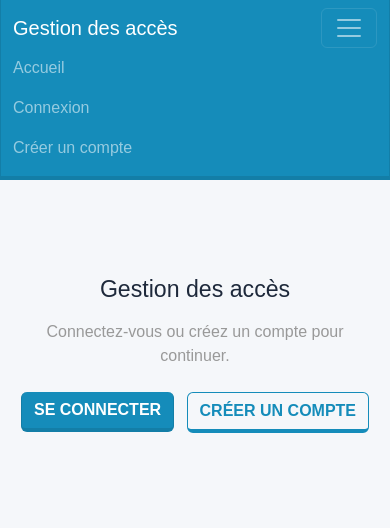
After one commit to YaDevv/CyberSecuSymfony, a Symfony app: template templates/home/index.html.twig in a window 390 px wide, after a click that opens the changed part. The commit adds this page. Shown: the top 528 px of the page. Run offline with Twig, Linux system fonts and the light colour scheme; the template is opened without the code that fills it, so the values that code supplies are empty; some libraries are stand-ins or nearby versions.

Commit message:
Page d'accueil et menu de navigation selon les roles
- HomeController (/) avec boutons adaptes: visiteur, utilisateur, administrateur
- Barre de navigation commune (menu burger sur mobile), liens selon les roles
- Redirection apres connexion vers l'accueil

Co-Authored-By: Claude Sonnet 5.5 <noreply@anthropic.com>
Claude-Session: https://claude.ai/code/session_01J1FXBuRM4vQNyU1RjUsBGH

```diff
--- a/public/css/style.css
+++ b/public/css/style.css
@@ -18,7 +18,7 @@ body {
 /* Page d'inscription */
 
 .page-inscription {
-    min-height: 100vh;
+    min-height: calc(100vh - 56px);
 
     display: flex;
     justify-content: center;
--- a/src/Controller/SecurityController.php
+++ b/src/Controller/SecurityController.php
@@ -14,7 +14,7 @@ final class SecurityController extends AbstractController
     {
         // Un utilisateur déjà connecté n'a rien à faire sur la page de connexion
         if ($this->getUser()) {
-            return $this->redirectToRoute('app_password');
+            return $this->redirectToRoute('app_home');
         }
 
         return $this->render('security/login.html.twig', [
--- /dev/null
+++ b/templates/_partials/navbar.html.twig
@@ -0,0 +1,53 @@
+<nav class="navbar navbar-expand-md navbar-dark bg-primary">
+	<div class="container">
+
+		<a class="navbar-brand" href="{{ path('app_home') }}">Gestion des accès</a>
+
+		<button class="navbar-toggler" type="button" data-bs-toggle="collapse" data-bs-target="#menu-principal" aria-controls="menu-principal" aria-expanded="false" aria-label="Ouvrir le menu">
+			<span class="navbar-toggler-icon"></span>
+		</button>
+
+		<div class="collapse navbar-collapse" id="menu-principal">
+
+			<ul class="navbar-nav me-auto">
+				<li class="nav-item">
+					<a class="nav-link" href="{{ path('app_home') }}">Accueil</a>
+				</li>
+
+				{% if is_granted('ROLE_USER') %}
+					<li class="nav-item">
+						<a class="nav-link" href="{{ path('app_password') }}">Mon mot de passe</a>
+					</li>
+				{% endif %}
+
+				{% if is_granted('ROLE_ADMIN') %}
+					<li class="nav-item">
+						<a class="nav-link" href="{{ path('app_admin') }}">Utilisateurs</a>
+					</li>
+					<li class="nav-item">
+						<a class="nav-link" href="{{ path('app_admin_user_new') }}">Ajouter un utilisateur</a>
+					</li>
+				{% endif %}
+			</ul>
+
+			<ul class="navbar-nav">
+				{% if is_granted('ROLE_USER') %}
+					<li class="nav-item">
+						<span class="navbar-text me-md-3">{{ app.user.userIdentifier }}</span>
+					</li>
+					<li class="nav-item">
+						<a class="nav-link" href="{{ path('app_logout') }}">Se déconnecter</a>
+					</li>
+				{% else %}
+					<li class="nav-item">
+						<a class="nav-link" href="{{ path('app_login') }}">Connexion</a>
+					</li>
+					<li class="nav-item">
+						<a class="nav-link" href="{{ path('app_register') }}">Créer un compte</a>
+					</li>
+				{% endif %}
+			</ul>
+
+		</div>
+	</div>
+</nav>
--- a/templates/base.html.twig
+++ b/templates/base.html.twig
@@ -29,7 +29,12 @@
 
     <body>
 
+        {% include '_partials/navbar.html.twig' %}
+
         {% block body %}{% endblock %}
+
+        {# Nécessaire au menu burger (affichage mobile) #}
+        <script src="https://cdn.jsdelivr.net/npm/bootstrap@5.3.3/dist/js/bootstrap.bundle.min.js"></script>
 
     </body>
 </html>
--- /dev/null
+++ b/templates/home/index.html.twig
@@ -0,0 +1,73 @@
+{% extends 'base.html.twig' %}
+
+{% block title %}Accueil - Gestion des accès{% endblock %}
+
+{% block body %}
+
+	<div class="container py-5">
+
+		{% if is_granted('ROLE_USER') %}
+
+			<h1 class="h3 mb-1">Bonjour {{ app.user.prenom }} {{ app.user.nom }}</h1>
+			<p class="text-muted mb-4">Que souhaitez-vous faire ?</p>
+
+			<div class="row g-3">
+
+				<div class="col-md-6 col-lg-4">
+					<div class="card h-100">
+						<div class="card-body d-flex flex-column">
+							<h2 class="h5">Mon mot de passe</h2>
+							<p class="text-muted">Modifier votre mot de passe. Vos derniers mots de passe ne peuvent pas être réutilisés.</p>
+							<a href="{{ path('app_password') }}" class="btn btn-primary mt-auto">Changer mon mot de passe</a>
+						</div>
+					</div>
+				</div>
+
+				{% if is_granted('ROLE_ADMIN') %}
+					<div class="col-md-6 col-lg-4">
+						<div class="card h-100">
+							<div class="card-body d-flex flex-column">
+								<h2 class="h5">Utilisateurs</h2>
+								<p class="text-muted">Consulter les comptes, leurs rôles et l'historique des connexions. Suspendre ou supprimer un compte.</p>
+								<a href="{{ path('app_admin') }}" class="btn btn-primary mt-auto">Gérer les utilisateurs</a>
+							</div>
+						</div>
+					</div>
+
+					<div class="col-md-6 col-lg-4">
+						<div class="card h-100">
+							<div class="card-body d-flex flex-column">
+								<h2 class="h5">Nouvel utilisateur</h2>
+								<p class="text-muted">Créer un compte et lui attribuer un rôle.</p>
+								<a href="{{ path('app_admin_user_new') }}" class="btn btn-primary mt-auto">Ajouter un utilisateur</a>
+							</div>
+						</div>
+					</div>
+				{% endif %}
+
+				<div class="col-md-6 col-lg-4">
+					<div class="card h-100">
+						<div class="card-body d-flex flex-column">
+							<h2 class="h5">Session</h2>
+							<p class="text-muted">Quitter votre session en toute sécurité.</p>
+							<a href="{{ path('app_logout') }}" class="btn btn-outline-secondary mt-auto">Se déconnecter</a>
+						</div>
+					</div>
+				</div>
+
+			</div>
+
+		{% else %}
+
+			<div class="text-center py-5">
+				<h1 class="h3 mb-3">Gestion des accès</h1>
+				<p class="text-muted mb-4">Connectez-vous ou créez un compte pour continuer.</p>
+				<a href="{{ path('app_login') }}" class="btn btn-primary me-2">Se connecter</a>
+				<a href="{{ path('app_register') }}" class="btn btn-outline-primary">Créer un compte</a>
+			</div>
+
+		{% endif %}
+
+	</div>
+
+{% endblock %}
```
Also changed, not shown: src/Controller/HomeController.php (added, +16 -0 lines), 1 other file.
